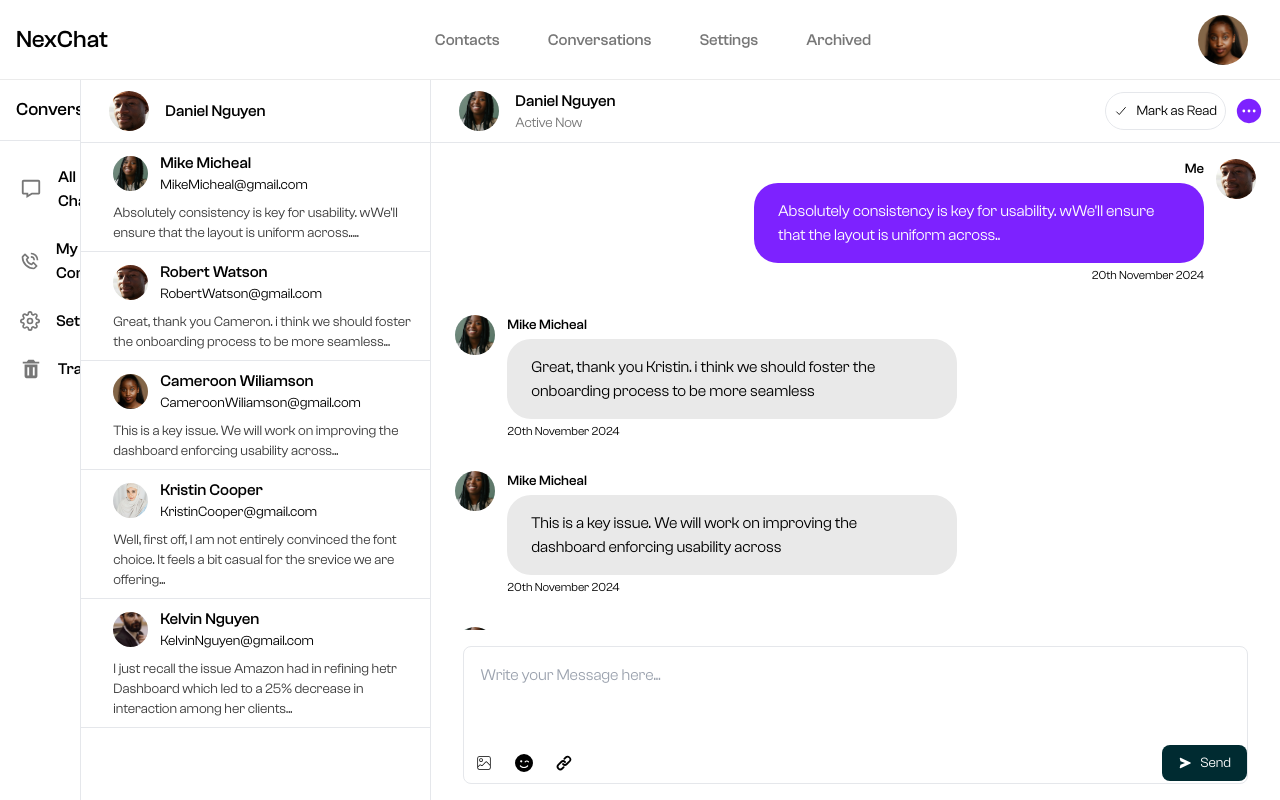
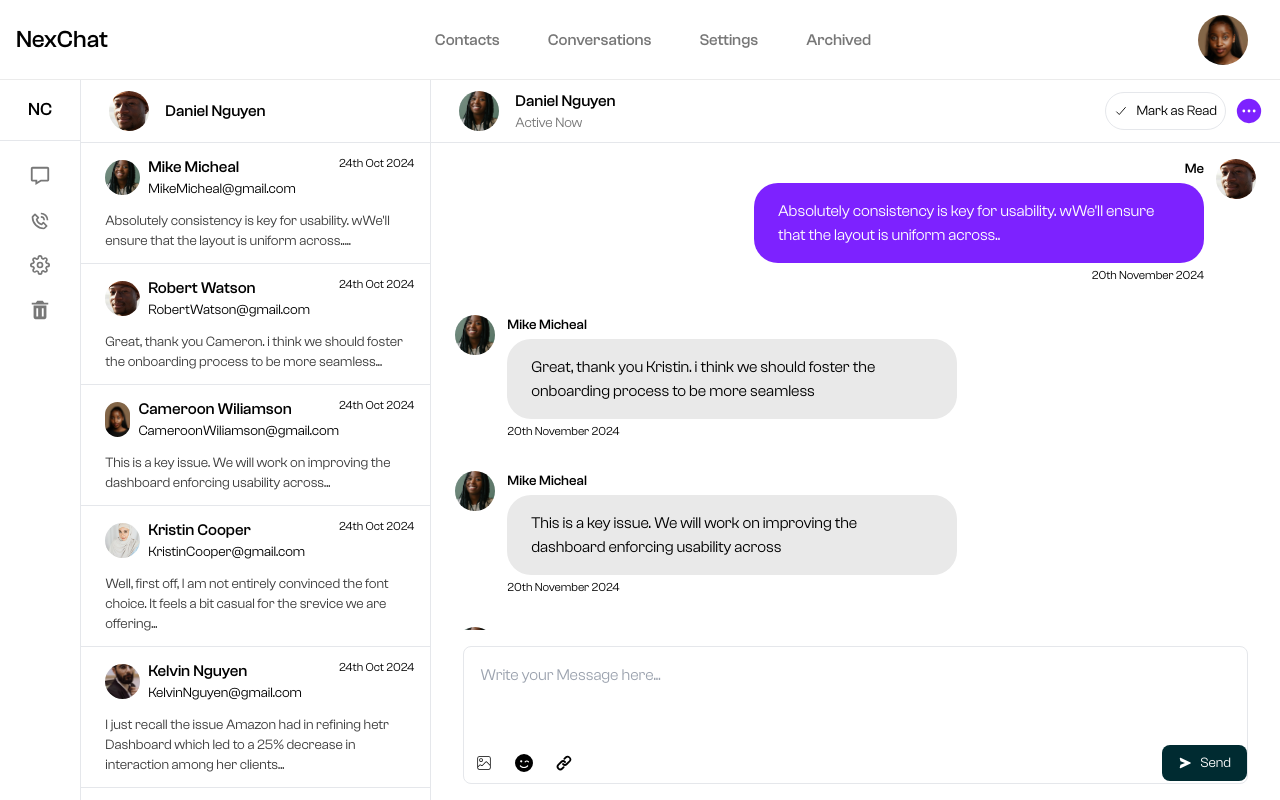
Before and after one commit to edidiesky/Messaging_App, a Next.js app in the folder frontend/: page /dashboard/user in a window 1280 px wide. Built offline with nearby package versions, Linux system fonts and the light colour scheme.

Commit message:
made changes to the chat list

```diff
--- a/frontend/app/dashboard/user/_components/ChatList.tsx
+++ b/frontend/app/dashboard/user/_components/ChatList.tsx
@@ -7,8 +7,9 @@ const ChatList = ({ chat }: { chat: MockChatType }) => {
     const chatLength = chat?.lastMessage
 
     return (
-        <div className="w-full p-2 px-4 lg:pl-8 hover:bg-[#eee] cursor-pointer border-b flex flex-col gap-2">
-            <div className="flex items-center gap-3">
+        <div className="w-full p-3 px-4 lg:pl-6 hover:bg-[#fafafa] cursor-pointer border-b flex flex-col gap-3">
+            <div className="w-full flex items-start justify-between">
+                <div className="flex flex-1 items-center gap-2">
                     <Image
                         src={chat?.image}
                         width={35}
@@ -16,7 +17,7 @@ const ChatList = ({ chat }: { chat: MockChatType }) => {
                         className='rounded-full w-[35px] h-[35px] object-cover'
                         alt='Avatar for user'
                     />
-                <h4 className="text-sm md:text-base">
+                    <h4 className="text-sm flex-1 md:text-base">
                         <span className="family2">
                             {chat?.name}
                         </span>
@@ -24,6 +25,8 @@ const ChatList = ({ chat }: { chat: MockChatType }) => {
                             {chat?.email}
                         </span>
                     </h4>
+                </div>
+                <span className="text-xs">{chat?.createdAt}</span>
             </div>
             <h5 className="text-sm  text-[#3c3c3c]">
                 {chatLength?.length > 34 ? `${chatLength}...` : chatLength}
--- a/frontend/components/common/DashboardSidebar.tsx
+++ b/frontend/components/common/DashboardSidebar.tsx
@@ -1,24 +1,24 @@
 "use client"
 import Link from 'next/link';
 import React from 'react';
-import { MdKeyboardDoubleArrowLeft } from "react-icons/md";
+// import { MdKeyboardDoubleArrowLeft } from "react-icons/md";
 const DashboardSidebar = ({ sidebarlinks }: { sidebarlinks?: { id: number; tab: { title: string; path: string; icon: React.JSX.Element; }; list: never[]; }[] }) => {
     return (
         <div className=' bg-[#fff] border-r lg:block hidden h-[100%] w-[100px] overflow-auto sticky top-0'>
             <div className="w-full h-full flex flex-col gap-3">
-                <div className="h-[61px] px-4 w-full border-b flex justify-between items-center">
-                    <h4 className="text-base md:text-lg family2">Conversations</h4>
+                <div className="h-[61px] px-4 w-full border-b flex justify-center items-center">
+                    <h4 className="text-base md:text-lg family2">NC</h4>
                     <span className="text-xl">
-                        <MdKeyboardDoubleArrowLeft />
+                        {/* <MdKeyboardDoubleArrowLeft /> */}
                     </span>
                 </div>
                 <div className="flex-1 flex items-start flex-col family2 text-base">
                     {
                         sidebarlinks?.map((link, index) => {
                             return (
-                                <Link key={index} href={`/${link?.tab?.path}`} className='flex w-[90%] mx-auto rounded-full px-4 py-3 hover:bg-[#fafafa] items-center gap-4'>
+                                <Link key={index} href={`/${link?.tab?.path}`} className='flex justify-center w-[90%] mx-auto rounded-full px-4 py-3 hover:bg-[#fafafa] items-center gap-4'>
                                     <span className="text-[#777]">{link.tab?.icon}</span>
-                                    {link?.tab?.title}
+                                    {/* {link?.tab?.title} */}
                                 </Link>
                             )
                         })
--- a/frontend/constants/index.tsx
+++ b/frontend/constants/index.tsx
@@ -300,36 +300,42 @@ export type MockChatType = {
     name: string
     email: string
     lastMessage: string;
+    createdAt: string;
 }
 export const MockUserList: MockChatType[] = [
     {
         email: "MikeMicheal@gmail.com",
         name: "Mike Micheal",
         image: "/images/user_1.jpg",
+        createdAt:"24th Oct 2024",
         lastMessage: "Absolutely consistency is key for usability. wWe'll ensure that the layout is uniform across..",
     },
     {
         email: "RobertWatson@gmail.com",
         name: "Robert Watson",
         image: "/images/user_2.jpg",
+        createdAt:"24th Oct 2024",
         lastMessage: "Great, thank you Cameron. i think we should foster the onboarding process to be more seamless",
 
     }, {
         email: "CameroonWiliamson@gmail.com",
         name: "Cameroon Wiliamson",
         image: "/images/user_3.jpg",
+        createdAt:"24th Oct 2024",
         lastMessage: "This is a key issue. We will work on improving the dashboard enforcing usability across",
     }, {
         email: "KristinCooper@gmail.com",
 
         name: "Kristin Cooper",
         image: "/images/user_4.jpg",
+        createdAt:"24th Oct 2024",
         lastMessage: "Well, first off, I am not entirely convinced the font choice. It feels a bit casual for the srevice we are offering",
     }, {
         email: "KelvinNguyen@gmail.com",
         name: "Kelvin Nguyen",
         image: "/images/user_5.jpg",
 
+        createdAt:"24th Oct 2024",
         lastMessage: "I just recall the issue Amazon had in refining hetr Dashboard which led to a 25% decrease in interaction among her clients",
 
     },
```
Lines whose indentation alone changed are shown as unchanged.
